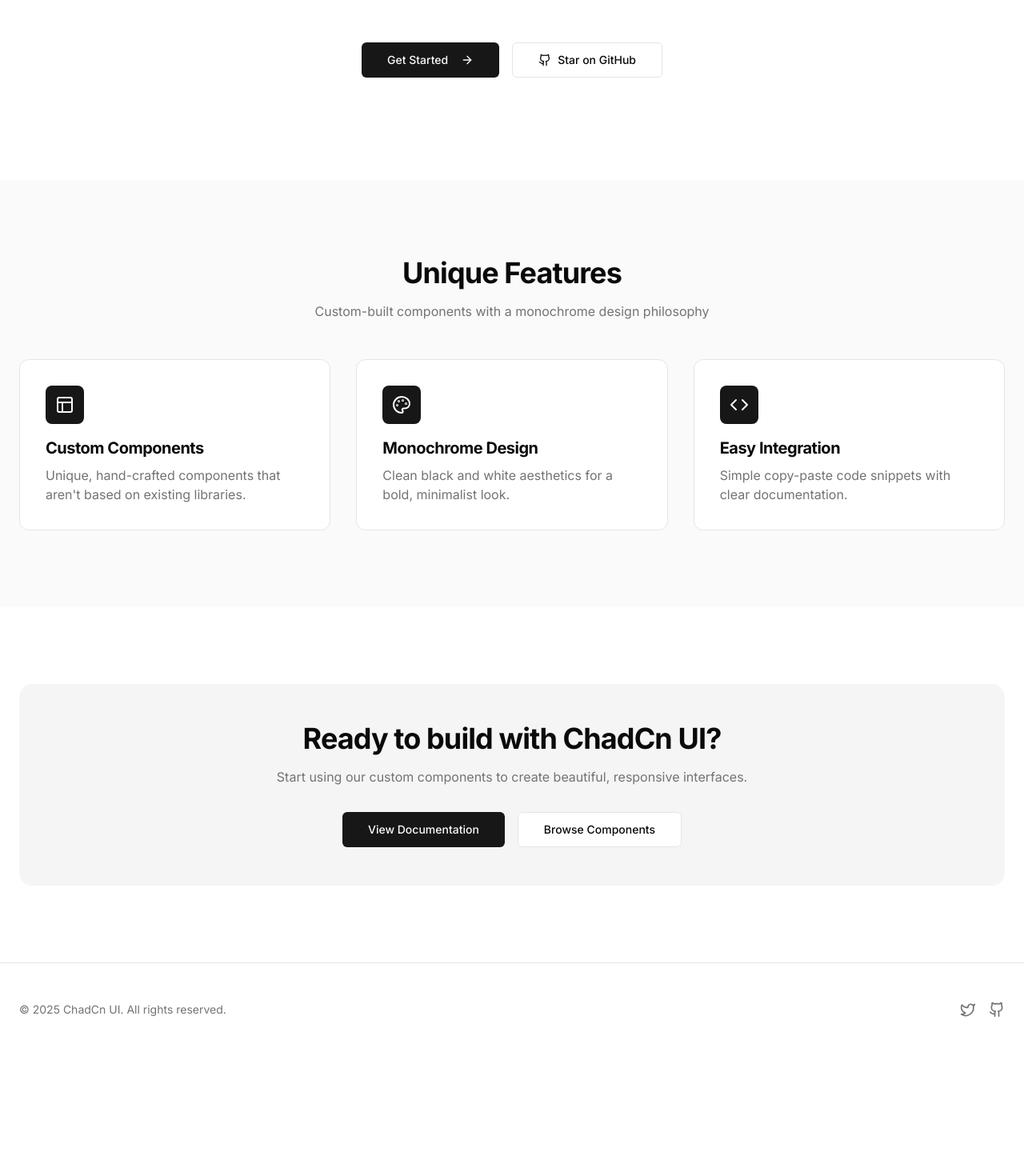
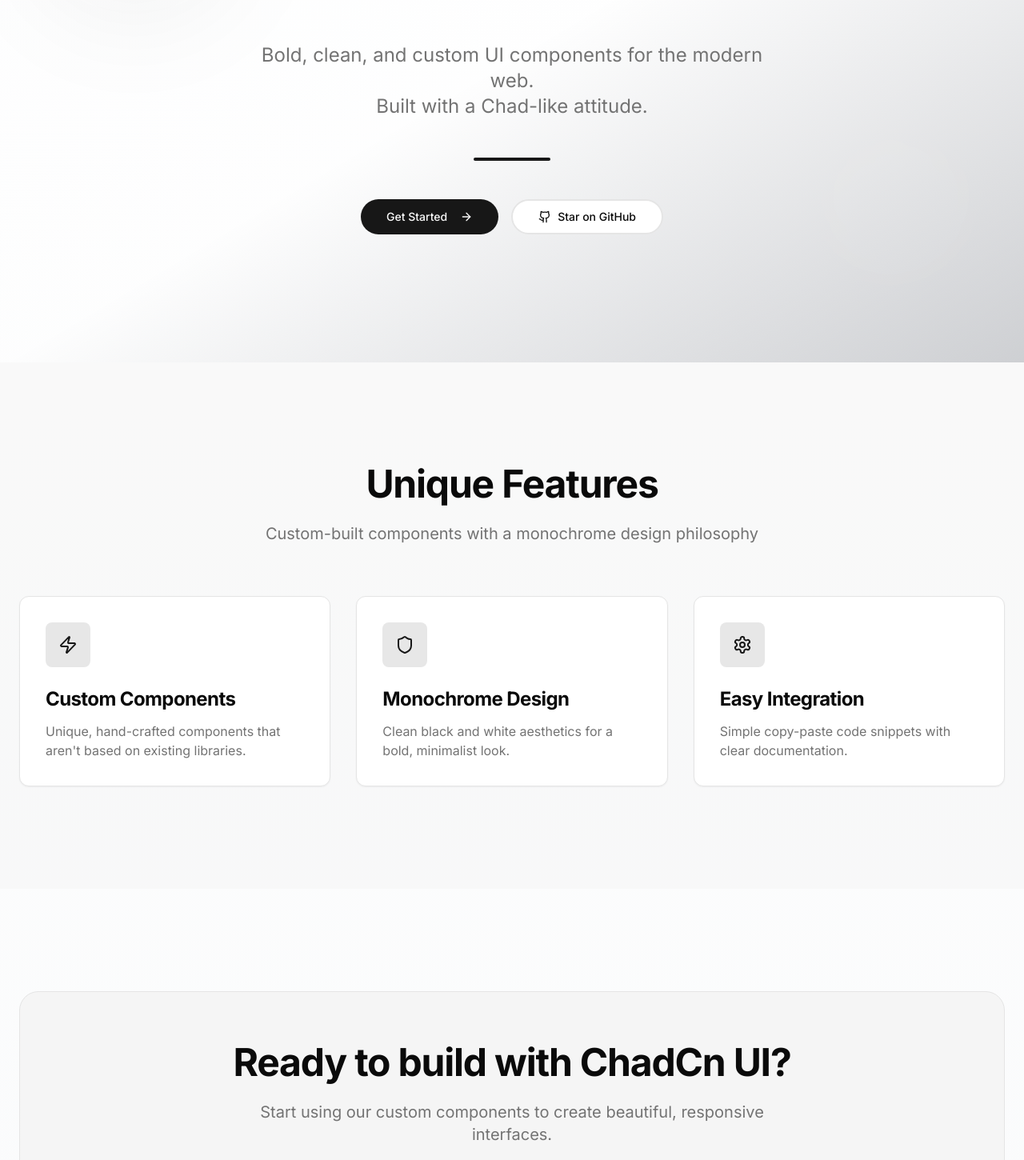
Before and after one commit to utk2602/ChadCn-ui, a Next.js app: page / in a window 1280 px wide. Shown: the part 380-1830 px from the top of the page at 80% size. Before the commit the page ends 1700 px from the top, so only its background shows below. Built offline with nearby package versions, Linux system fonts and the light colour scheme.

Commit message:
Enhance Home page layout and styling with new components and improved text presentation

```diff
--- a/app/page.tsx
+++ b/app/page.tsx
@@ -1,31 +1,41 @@
 import Link from "next/link"
-import { Github, Twitter, ArrowRight } from "lucide-react"
+import { Github, Twitter, ArrowRight, Zap, Shield, Settings } from "lucide-react"
 import { Button } from "@/components/ui/button"
 
 export default function Home() {
   return (
-    <main className="flex-1 flex flex-col">
+    <main className="flex-1 flex flex-col bg-gradient-to-b from-white to-gray-50 dark:from-gray-950 dark:to-black">
       {/* Hero Section */}
-      <section className="relative overflow-hidden py-20 md:py-32 flex items-center">
+      <section className="relative overflow-hidden pt-20 pb-32 md:py-40 flex items-center">
+        {/* Background pattern */}
         <div className="absolute inset-0 bg-grid-black/[0.02] dark:bg-grid-white/[0.02]" />
+
+        {/* Animated background gradient */}
+        <div className="absolute inset-0 bg-gradient-to-br from-gray-50/20 via-transparent to-gray-900/20 dark:from-gray-900/20 dark:via-transparent dark:to-gray-50/20 animate-gradient-shift" />
+
         <div className="container px-4 md:px-6 relative">
-          <div className="flex flex-col items-center text-center space-y-8 md:space-y-12">
-            <div className="space-y-4 md:space-y-6">
-              <h1 className="text-6xl md:text-7xl font-extrabold tracking-tighter gradient-text">ChadCn UI</h1>
+          <div className="flex flex-col items-center text-center space-y-12">
+            {/* Added the dramatic text styling with the class you provided */}
+            <h1 className="text-center text-3xl md:text-5xl lg:text-[10rem] font-bold bg-clip-text text-transparent bg-gradient-to-b from-neutral-700 to-neutral-900 dark:from-neutral-200 dark:to-neutral-400 select-none">
+              ChadCn - UI
+            </h1>
+
             <p className="text-xl md:text-2xl text-muted-foreground max-w-2xl mx-auto">
               Bold, clean, and custom UI components for the modern web.
               <br className="hidden md:inline" /> Built with a Chad-like attitude.
             </p>
-            </div>
+
+            {/* Decorative element */}
+            <div className="w-24 h-1 bg-primary rounded-full my-8" />
 
             <div className="flex flex-col sm:flex-row gap-4 justify-center">
-              <Button asChild size="lg" className="gap-2 font-medium px-8">
+              <Button asChild size="lg" className="gap-2 font-medium px-8 rounded-full">
                 <Link href="/docs">
                   Get Started
                   <ArrowRight className="h-4 w-4 ml-2" />
                 </Link>
               </Button>
-              <Button asChild variant="outline" size="lg" className="gap-2 font-medium">
+              <Button asChild variant="outline" size="lg" className="gap-2 font-medium rounded-full border-2">
                 <Link href="https://github.com/utk2602" target="_blank" rel="noopener noreferrer">
                   <Github className="h-4 w-4" />
                   <span>Star on GitHub</span>
@@ -34,105 +44,72 @@ export default function Home() {
             </div>
           </div>
         </div>
+
+        {/* Decorative circle elements */}
+        <div className="absolute left-10 top-20 w-64 h-64 rounded-full bg-primary/5 blur-3xl" />
+        <div className="absolute right-10 bottom-20 w-64 h-64 rounded-full bg-secondary/5 blur-3xl" />
       </section>
 
       {/* Features Section */}
-      <section className="py-16 md:py-24 bg-secondary/50 dark:bg-secondary/20">
+      <section className="py-24 md:py-32 bg-secondary/50 dark:bg-secondary/10">
         <div className="container px-4 md:px-6">
-          <div className="text-center mb-12">
-            <h2 className="text-3xl md:text-4xl font-bold mb-4">Unique Features</h2>
-            <p className="text-muted-foreground max-w-2xl mx-auto">
+          <div className="text-center mb-16">
+            <h2 className="text-4xl md:text-5xl font-bold mb-6">Unique Features</h2>
+            <p className="text-xl text-muted-foreground max-w-2xl mx-auto">
               Custom-built components with a monochrome design philosophy
             </p>
           </div>
 
           <div className="grid gap-8 md:grid-cols-2 lg:grid-cols-3">
-            <div className="bg-background rounded-xl border p-8 text-left card-hover">
-              <div className="mb-4 inline-flex items-center justify-center w-12 h-12 rounded-lg bg-primary text-primary-foreground">
-                <svg
-                  xmlns="http://www.w3.org/2000/svg"
-                  width="24"
-                  height="24"
-                  viewBox="0 0 24 24"
-                  fill="none"
-                  stroke="currentColor"
-                  strokeWidth="2"
-                  strokeLinecap="round"
-                  strokeLinejoin="round"
-                  className="lucide lucide-layout-template"
-                >
-                  <rect x="3" y="3" width="18" height="18" rx="2" ry="2" />
-                  <path d="M3 9h18" />
-                  <path d="M9 21V9" />
-                </svg>
+            <div className="bg-background rounded-xl border shadow-sm p-8 text-left transition-all duration-200 hover:shadow-md hover:translate-y-[-4px] hover:border-primary/50">
+              <div className="mb-6 inline-flex items-center justify-center w-14 h-14 rounded-lg bg-primary/10 text-primary">
+                <Zap className="h-6 w-6" />
               </div>
-              <h3 className="text-xl font-bold mb-2">Custom Components</h3>
+              <h3 className="text-2xl font-bold mb-3">Custom Components</h3>
               <p className="text-muted-foreground">
                 Unique, hand-crafted components that aren't based on existing libraries.
               </p>
             </div>
-            <div className="bg-background rounded-xl border p-8 text-left card-hover">
-              <div className="mb-4 inline-flex items-center justify-center w-12 h-12 rounded-lg bg-primary text-primary-foreground">
-                <svg
-                  xmlns="http://www.w3.org/2000/svg"
-                  width="24"
-                  height="24"
-                  viewBox="0 0 24 24"
-                  fill="none"
-                  stroke="currentColor"
-                  strokeWidth="2"
-                  strokeLinecap="round"
-                  strokeLinejoin="round"
-                  className="lucide lucide-palette"
-                >
-                  <circle cx="13.5" cy="6.5" r=".5" />
-                  <circle cx="17.5" cy="10.5" r=".5" />
-                  <circle cx="8.5" cy="7.5" r=".5" />
-                  <circle cx="6.5" cy="12.5" r=".5" />
-                  <path d="M12 2C6.5 2 2 6.5 2 12s4.5 10 10 10c.926 0 1.648-.746 1.648-1.688 0-.437-.18-.835-.437-1.125-.29-.289-.438-.652-.438-1.125a1.64 1.64 0 0 1 1.668-1.668h1.996c3.051 0 5.555-2.503 5.555-5.554C21.965 6.012 17.461 2 12 2z" />
-                </svg>
+
+            <div className="bg-background rounded-xl border shadow-sm p-8 text-left transition-all duration-200 hover:shadow-md hover:translate-y-[-4px] hover:border-primary/50">
+              <div className="mb-6 inline-flex items-center justify-center w-14 h-14 rounded-lg bg-primary/10 text-primary">
+                <Shield className="h-6 w-6" />
               </div>
-              <h3 className="text-xl font-bold mb-2">Monochrome Design</h3>
-              <p className="text-muted-foreground">Clean black and white aesthetics for a bold, minimalist look.</p>
+              <h3 className="text-2xl font-bold mb-3">Monochrome Design</h3>
+              <p className="text-muted-foreground">
+                Clean black and white aesthetics for a bold, minimalist look.
+              </p>
             </div>
-            <div className="bg-background rounded-xl border p-8 text-left card-hover">
-              <div className="mb-4 inline-flex items-center justify-center w-12 h-12 rounded-lg bg-primary text-primary-foreground">
-                <svg
-                  xmlns="http://www.w3.org/2000/svg"
-                  width="24"
-                  height="24"
-                  viewBox="0 0 24 24"
-                  fill="none"
-                  stroke="currentColor"
-                  strokeWidth="2"
-                  strokeLinecap="round"
-                  strokeLinejoin="round"
-                  className="lucide lucide-code"
-                >
-                  <polyline points="16 18 22 12 16 6" />
-                  <polyline points="8 6 2 12 8 18" />
-                </svg>
+
+            <div className="bg-background rounded-xl border shadow-sm p-8 text-left transition-all duration-200 hover:shadow-md hover:translate-y-[-4px] hover:border-primary/50">
+              <div className="mb-6 inline-flex items-center justify-center w-14 h-14 rounded-lg bg-primary/10 text-primary">
+                <Settings className="h-6 w-6" />
               </div>
-              <h3 className="text-xl font-bold mb-2">Easy Integration</h3>
-              <p className="text-muted-foreground">Simple copy-paste code snippets with clear documentation.</p>
+              <h3 className="text-2xl font-bold mb-3">Easy Integration</h3>
+              <p className="text-muted-foreground">
+                Simple copy-paste code snippets with clear documentation.
+              </p>
             </div>
           </div>
         </div>
       </section>
 
       {/* CTA Section */}
-      <section className="py-16 md:py-24">
+      <section className="py-24 md:py-32">
         <div className="container px-4 md:px-6">
-          <div className="bg-muted rounded-2xl p-8 md:p-12 flex flex-col items-center text-center">
-            <h2 className="text-3xl md:text-4xl font-bold mb-4">Ready to build with ChadCn UI?</h2>
-            <p className="text-muted-foreground max-w-2xl mb-8">
+          <div className="bg-muted rounded-3xl p-12 md:p-16 flex flex-col items-center text-center relative overflow-hidden border">
+            {/* Background decoration */}
+            <div className="absolute inset-0 bg-grid-black/[0.02] dark:bg-grid-white/[0.02]" />
+
+            <h2 className="text-4xl md:text-5xl font-bold mb-6 relative">Ready to build with ChadCn UI?</h2>
+            <p className="text-xl text-muted-foreground max-w-2xl mb-10 relative">
               Start using our custom components to create beautiful, responsive interfaces.
             </p>
-            <div className="flex flex-col sm:flex-row gap-4">
-              <Button asChild size="lg">
+            <div className="flex flex-col sm:flex-row gap-6 relative">
+              <Button asChild size="lg" className="rounded-full px-8">
                 <Link href="/docs">View Documentation</Link>
               </Button>
-              <Button asChild variant="outline" size="lg">
+              <Button asChild variant="outline" size="lg" className="rounded-full border-2">
                 <Link href="/components">Browse Components</Link>
               </Button>
             </div>
@@ -141,28 +118,43 @@ export default function Home() {
       </section>
 
       {/* Footer */}
-      <footer className="border-t py-8 md:py-12">
-        <div className="container px-4 md:px-6 flex flex-col md:flex-row items-center justify-between gap-4">
-          <p className="text-muted-foreground text-sm">© {new Date().getFullYear()} ChadCn UI. All rights reserved.</p>
-          <div className="flex items-center gap-4">
+      <footer className="border-t py-12 md:py-16 bg-background">
+        <div className="container px-4 md:px-6">
+          <div className="flex flex-col items-center justify-center mb-8">
+            {/* Added the "ChadCn - UI" text at the bottom as requested */}
+            <div className="text-center text-3xl md:text-5xl font-bold bg-clip-text text-transparent bg-gradient-to-b from-neutral-700 to-neutral-900 dark:from-neutral-200 dark:to-neutral-400 select-none mb-8">
+              ChadCn - UI
+            </div>
+
+            <div className="flex gap-6 mb-8">
               <Link
                 href="https://twitter.com"
                 target="_blank"
                 rel="noopener noreferrer"
-              className="text-muted-foreground hover:text-foreground transition-colors"
+                className="text-muted-foreground hover:text-foreground transition-colors p-2 rounded-full hover:bg-muted"
               >
-              <Twitter className="h-5 w-5" />
+                <Twitter className="h-6 w-6" />
                 <span className="sr-only">Twitter</span>
               </Link>
               <Link
                 href="https://github.com/utk2602"
                 target="_blank"
                 rel="noopener noreferrer"
-              className="text-muted-foreground hover:text-foreground transition-colors"
+                className="text-muted-foreground hover:text-foreground transition-colors p-2 rounded-full hover:bg-muted"
               >
-              <Github className="h-5 w-5" />
+                <Github className="h-6 w-6" />
                 <span className="sr-only">GitHub</span>
               </Link>
+            </div>
+          </div>
+
+          <div className="flex flex-col md:flex-row items-center justify-between gap-4 border-t pt-8">
+            <p className="text-muted-foreground text-sm">© {new Date().getFullYear()} ChadCn UI. All rights reserved.</p>
+            <div className="flex gap-6">
+              <Link href="/docs" className="text-sm text-muted-foreground hover:text-foreground transition-colors">Documentation</Link>
+              <Link href="/components" className="text-sm text-muted-foreground hover:text-foreground transition-colors">Components</Link>
+              <Link href="/blog" className="text-sm text-muted-foreground hover:text-foreground transition-colors">Blog</Link>
+            </div>
           </div>
         </div>
       </footer>
```
Lines whose indentation alone changed are shown as unchanged.
